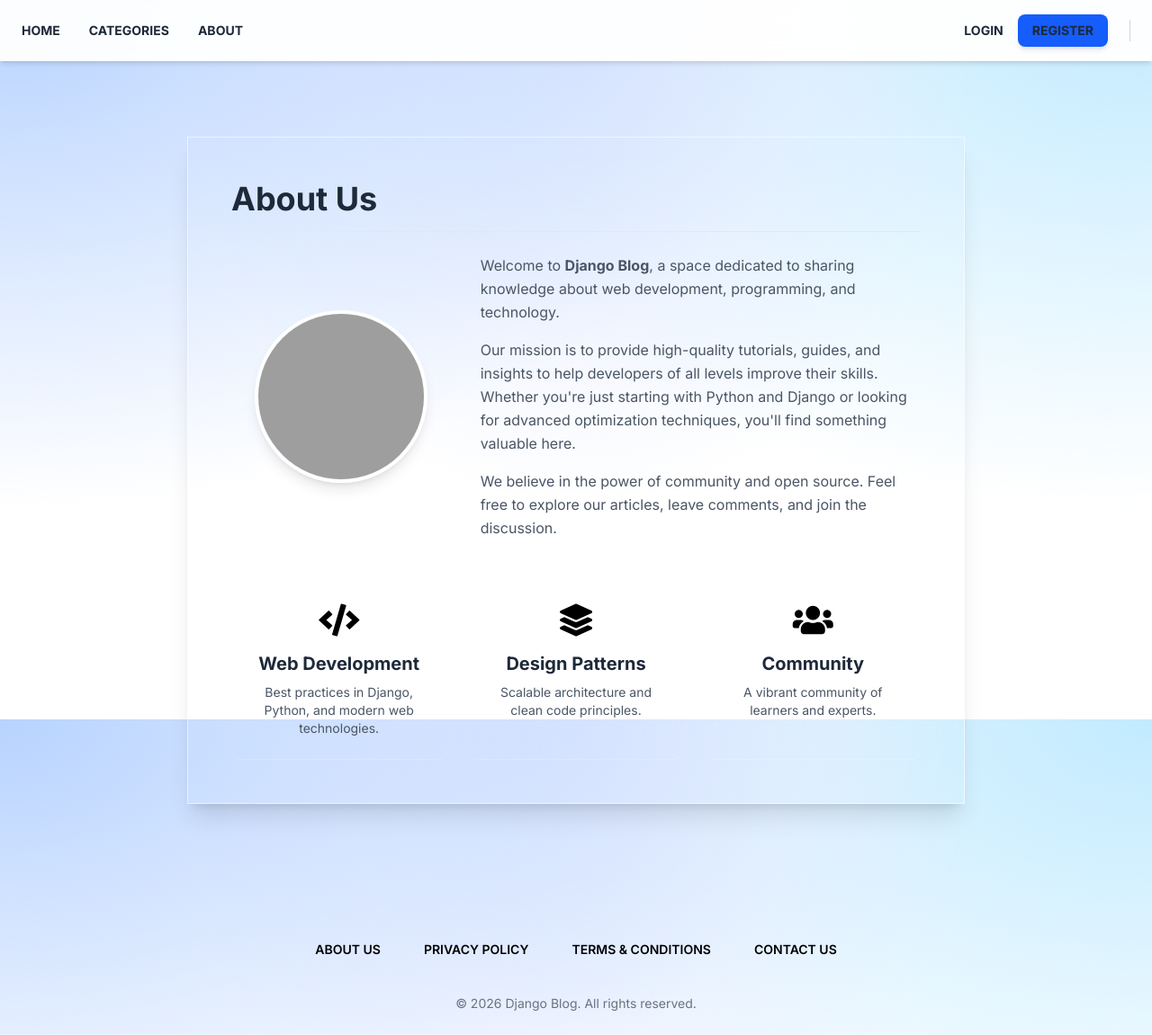
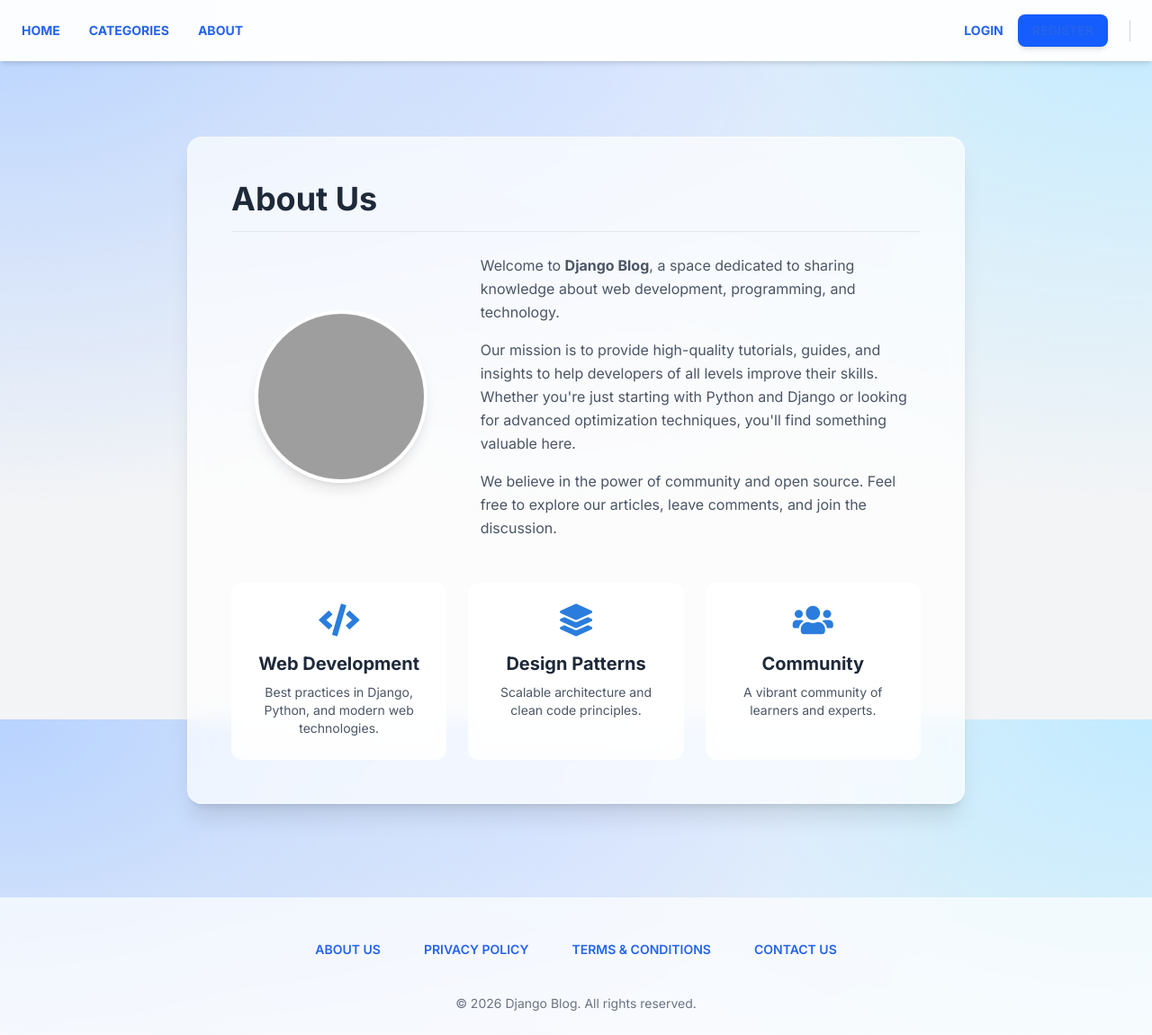
Before and after one commit to milton2913/blog, a Django app: page /about/ in a window 1280 px wide. Shown: the whole page at 90% size. Run offline with Django 5.2, Linux system fonts and the light colour scheme; data that the repository does not hold is empty; style sheets or scripts are compiled from the project's sources; some libraries are stand-ins or nearby versions; grey boxes are pictures that could not be loaded.

Commit message:
Fixed theme settings value

```diff
--- a/templates/base.html
+++ b/templates/base.html
@@ -56,29 +56,13 @@
 
     <style>
         :root {
-            --primary: {
-                    {
-                    theme.primary_color
-                }
-            }
-
-            ;
-
-            --bg-color: {
-                    {
-                    theme.background_color theme.glass_blur
-                }
-            }
-
-            px;
-
-            --border-radius: {
-                    {
-                    theme.border_radius
-                }
-            }
-
-            ;
+            --primary: #2B7DDD;
+            --bg-color: #F3F4F6;
+            --text-color: #1F2937;
+            --link-color: #2563EB;
+            --glass-opacity: 0.70;
+            --glass-blur: 10px;
+            --border-radius: 1rem;
         }
 
         .glass {
@@ -140,6 +124,18 @@
             opacity: 0.8;
         }
     </style>
+    <script>
+        document.addEventListener('DOMContentLoaded', function () {
+            var r = document.documentElement;
+            r.style.setProperty('--primary', '{{ theme.primary_color }}');
+            r.style.setProperty('--bg-color', '{{ theme.background_color }}');
+            r.style.setProperty('--text-color', '{{ theme.text_color }}');
+            r.style.setProperty('--link-color', '{{ theme.link_color }}');
+            r.style.setProperty('--glass-opacity', '{{ theme.glass_opacity }}');
+            r.style.setProperty('--glass-blur', '{{ theme.glass_blur }}px');
+            r.style.setProperty('--border-radius', '{{ theme.border_radius }}');
+        });
+    </script>
 </head>
 
 <body class="leading-normal tracking-normal text-gray-900 flex flex-col min-h-screen">
@@ -213,8 +209,6 @@
                     <i class="fab fa-github"></i>
                 </a>
                 {% endif %}
-
-
 
 
 
```
Also changed, not shown: apps/blog/management/commands/fix_theme_colors.py (added, +16 -0 lines), apps/blog/models.py (+8 -0 lines).
